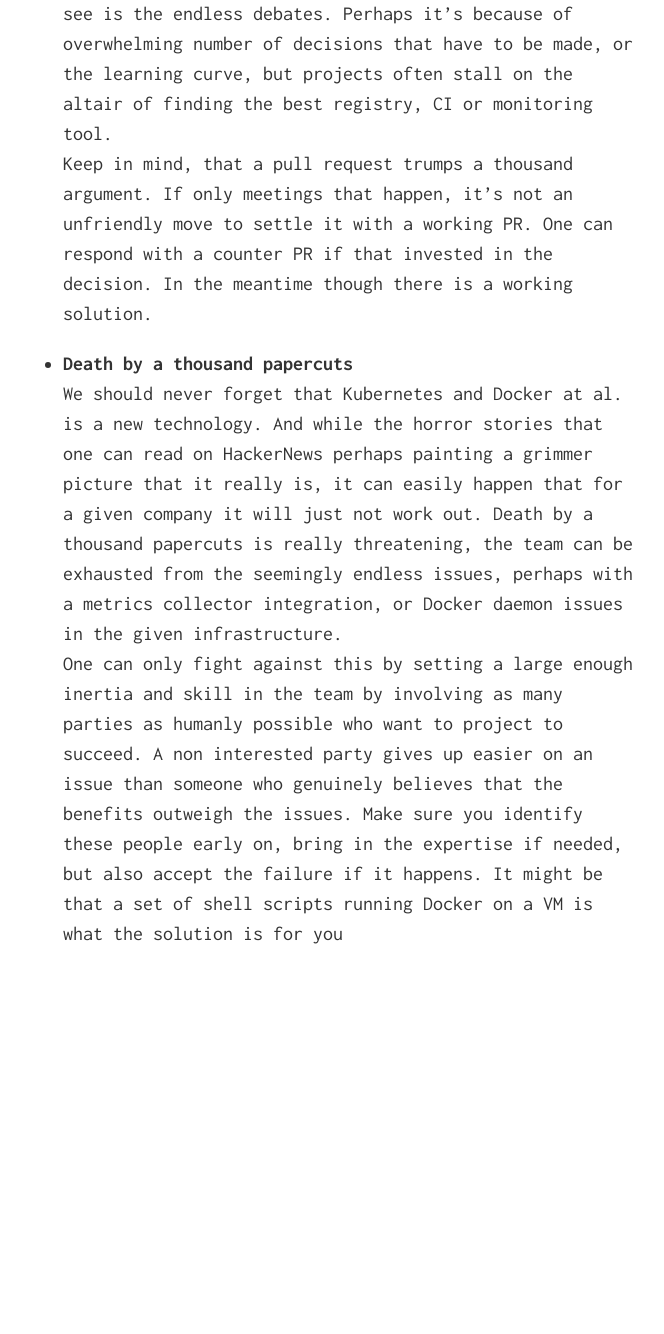
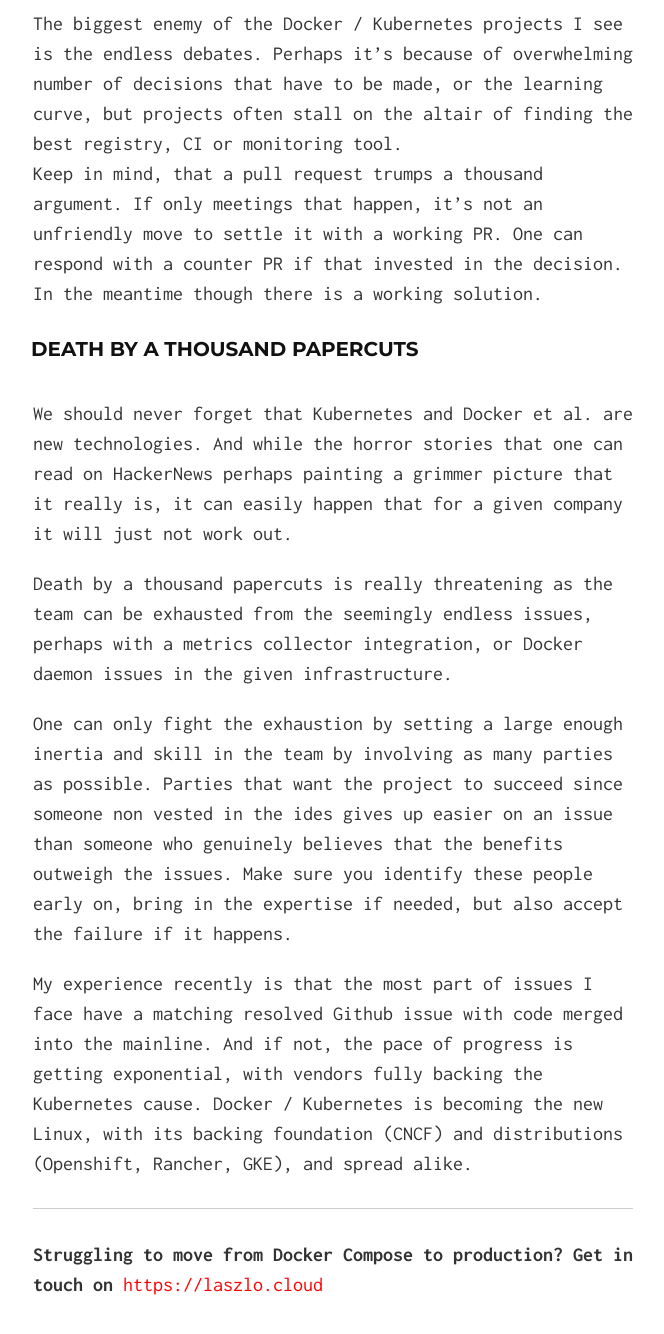
Before and after one commit to laszlocph/website, a Jekyll site: the page built from Roadmap-for-Kubernetes-projects.md, in a window 1280 px wide and 1400 px high, scrolled down 3741 px. Shown: the top 1334 px of the window, without its empty margins (307-971 px from the left). Built offline with Jekyll 4.4.1, drawn with Linux system fonts in a browser that asks for light colours; our own code applies the rules of GitHub Pages for plain Markdown files; before the commit the page ends 4790 px from its top, so only the background shows below that; some of the changed text lies outside the part shown.

```diff
--- a/Roadmap-for-Kubernetes-projects.md
+++ b/Roadmap-for-Kubernetes-projects.md
@@ -66,14 +66,23 @@ The support workload of the ever growing number services on the cluster will als
 
 By this time the project has been ongoing for a few months and every organization should be able to draw their conclusion whether to go to production or not.
 
-## Failure modes
+## Avoid failure modes
 
-* **Don't debate, do**
+#### Don't debate, do
 <br/>The biggest enemy of the Docker / Kubernetes projects I see is the endless debates. Perhaps it's because of overwhelming number of decisions that have to be made, or the learning curve, but projects often stall on the altair of finding the best registry, CI or monitoring tool.
 <br/>Keep in mind, that a pull request trumps a thousand argument. If only meetings that happen, it's not an unfriendly move to settle it with a working PR. One can respond with a counter PR if that invested in the decision. In the meantime though there is a working solution.
 
-* **Death by a thousand papercuts**
-<br/>We should never forget that Kubernetes and Docker at al. is a new technology. And while the horror stories that one can read on HackerNews perhaps painting a grimmer picture that it really is,
-it can easily happen that for a given company it will just not work out. Death by a thousand papercuts is really threatening, the team can be exhausted from the seemingly endless issues, perhaps with a metrics collector integration, or Docker daemon issues in the given infrastructure.
-<br/>One can only fight against this by setting a large enough inertia and skill in the team by involving as many parties as humanly possible who want to project to succeed. A non interested party gives up easier on an issue than someone who genuinely believes that the benefits outweigh the issues.
-Make sure you identify these people early on, bring in the expertise if needed, but also accept the failure if it happens. It might be that a set of shell scripts running Docker on a VM is what the solution is for you
+#### Death by a thousand papercuts
+<br/>We should never forget that Kubernetes and Docker et al. are new technologies. And while the horror stories that one can read on HackerNews perhaps painting a grimmer picture that it really is,
+it can easily happen that for a given company it will just not work out.
+
+Death by a thousand papercuts is really threatening as the team can be exhausted from the seemingly endless issues, perhaps with a metrics collector integration, or Docker daemon issues in the given infrastructure.
+
+One can only fight the exhaustion by setting a large enough inertia and skill in the team by involving as many parties as possible. Parties that want the project to succeed since someone non vested in the ides gives up easier on an issue than someone who genuinely believes that the benefits outweigh the issues.
+Make sure you identify these people early on, bring in the expertise if needed, but also accept the failure if it happens.
+
+My experience recently is that the most part of issues I face have a matching resolved Github issue with code merged into the mainline. And if not, the pace of progress is getting exponential, with vendors fully backing the Kubernetes cause. Docker / Kubernetes is becoming the new Linux, with its backing foundation (CNCF) and distributions (Openshift, Rancher, GKE), and spread alike.
+
+---
+
+**Struggling to move from Docker Compose to production? Get in touch on** [https://laszlo.cloud](https://laszlo.cloud)
--- a/_config.yml
+++ b/_config.yml
@@ -1,6 +1,6 @@
 # Site settings
-title: "#laszlo.cloud"
-tag_text: "#laszlo.cloud"
+title: "laszlo.cloud"
+tag_text: "laszlo.cloud"
 description: I’m Laszlo Fogas, freelance software consultant. Engineering leadership and Devops expert; former early employee & Director of Engineering @ FalconIO.
 
 # Build settings
```
Also changed, not shown: other parts of Roadmap-for-Kubernetes-projects.md (+4 -4 lines), index.md (+8 -42 lines).
